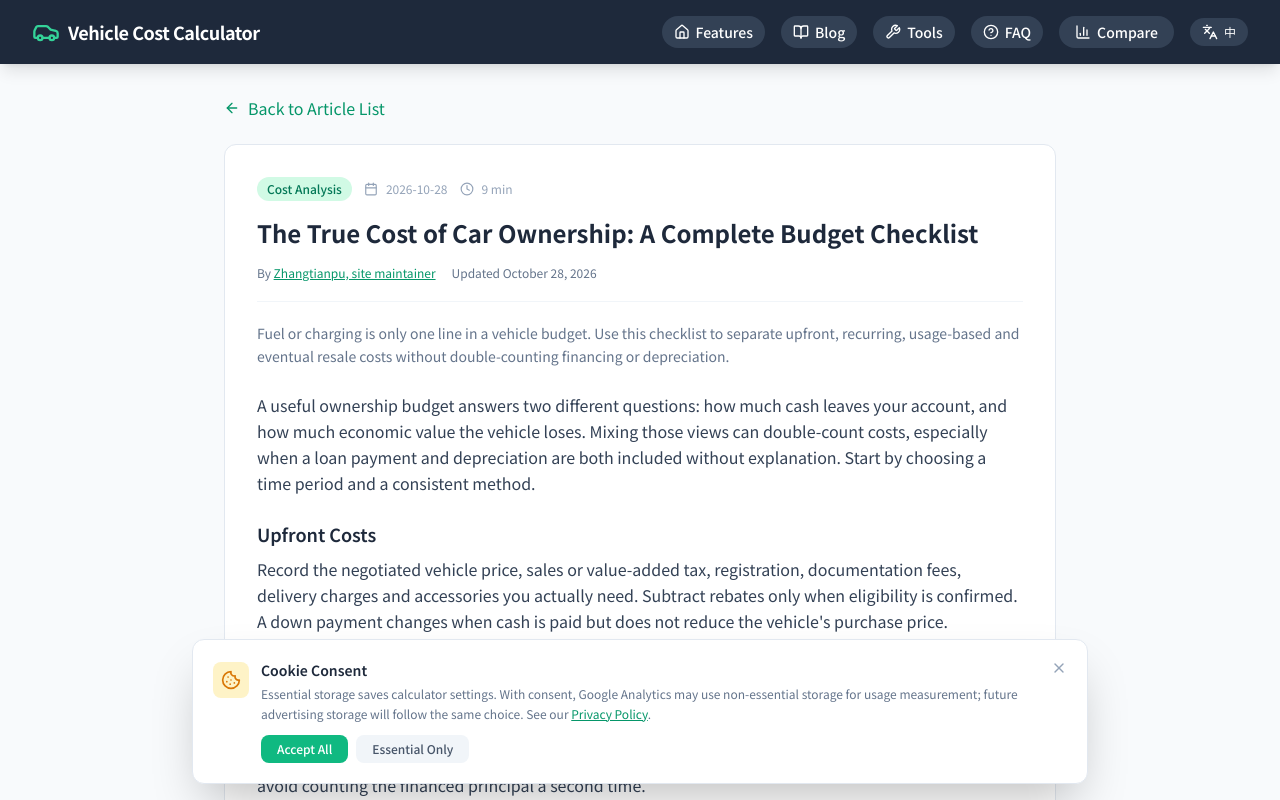
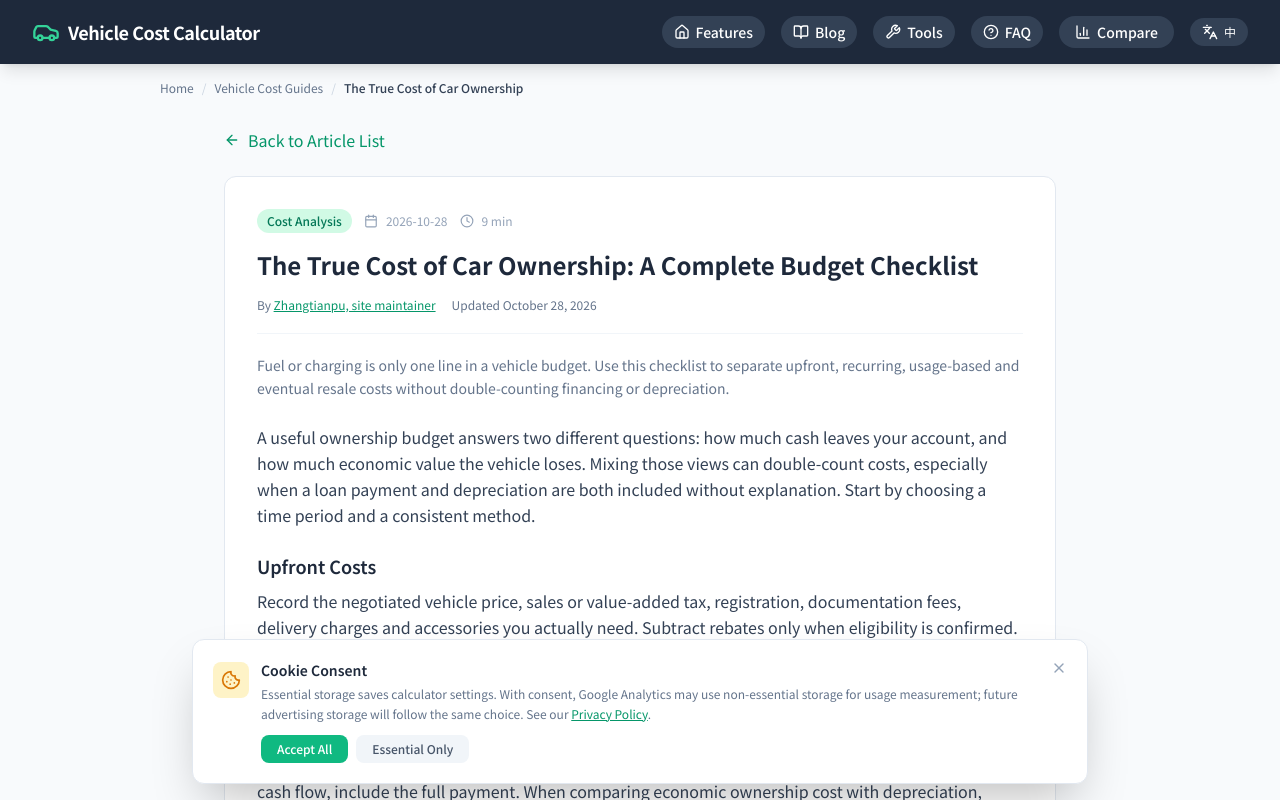
Before and after one commit to Zhangtianpu/Vehicle-Cost-Calculator, a React (Vite) app: page /blog/2 in a window 1280 px wide. Shown: the top 800 px of the page. Built offline with nearby package versions, Linux system fonts and the light colour scheme.

Commit message:
Add breadcrumbs to nested content pages

```diff
--- a/src/App.tsx
+++ b/src/App.tsx
@@ -5,6 +5,7 @@ import Footer from "@/components/layout/Footer";
 import CookieConsent from "@/components/layout/CookieConsent";
 import SeoManager from "@/components/layout/SeoManager";
 import RouteLoading from "@/components/layout/RouteLoading";
+import Breadcrumbs from "@/components/layout/Breadcrumbs";
 
 const CalculatorPage = lazy(() => import("@/pages/CalculatorPage"));
 const ComparePage = lazy(() => import("@/pages/ComparePage"));
@@ -37,6 +38,7 @@ export default function App() {
         <SeoManager />
         <Header />
         <main className="flex-1">
+          <Breadcrumbs />
           <Suspense fallback={<RouteLoading />}>
             <Routes>
               <Route path="/" element={<FeaturesPage />} />
--- /dev/null
+++ b/src/components/layout/Breadcrumbs.tsx
@@ -0,0 +1,80 @@
+import { Link, useLocation } from "react-router-dom";
+import { useLanguageStore } from "@/store/useLanguageStore";
+
+const SITE_URL = "https://sidehustle.top";
+
+const toolNames: Record<string, { en: string; zh: string }> = {
+  "/tools/cost-per-km": { en: "Cost per Mile Calculator", zh: "每公里用车成本计算器" },
+  "/tools/ev-break-even": { en: "EV Break-even Calculator", zh: "油车电车回本计算器" },
+  "/tools/fuel-cost": { en: "Fuel Cost Calculator", zh: "油费计算器" },
+  "/tools/depreciation": { en: "Car Depreciation Calculator", zh: "汽车折旧计算器" },
+  "/tools/charging-cost": { en: "EV Charging Cost Calculator", zh: "电动车充电费用计算器" },
+  "/tools/car-loan": { en: "Car Loan Calculator", zh: "车贷月供计算器" },
+  "/tools/monthly-car-cost": { en: "Monthly Car Cost Calculator", zh: "每月养车成本计算器" },
+  "/tools/car-affordability": { en: "Car Affordability Calculator", zh: "汽车购买力计算器" },
+  "/tools/lease-vs-buy": { en: "Lease vs Buy Calculator", zh: "汽车租赁还是购买计算器" },
+};
+
+const articleNames = [
+  { en: "Are EVs Cheaper Than Gas Cars?", zh: "电车真的比油车省钱吗？" },
+  { en: "The True Cost of Car Ownership", zh: "用车成本全解析" },
+  { en: "10 Ways to Lower Car Ownership Costs", zh: "降低用车成本的10个方法" },
+  { en: "How to Choose Car Insurance Coverage", zh: "车险怎么买更合适？" },
+];
+
+export default function Breadcrumbs() {
+  const { pathname } = useLocation();
+  const { locale } = useLanguageStore();
+  const isZh = locale === "zh";
+  const normalizedPath = pathname !== "/" ? pathname.replace(/\/$/, "") : "/";
+  const articleMatch = normalizedPath.match(/^\/blog\/(\d+)$/);
+  const article = articleMatch ? articleNames[Number(articleMatch[1]) - 1] : undefined;
+  const tool = toolNames[normalizedPath];
+
+  const trail = tool
+    ? [
+        { path: "/", name: isZh ? "首页" : "Home" },
+        { path: "/tools", name: isZh ? "用车工具" : "Car Cost Tools" },
+        { path: normalizedPath, name: isZh ? tool.zh : tool.en },
+      ]
+    : article
+      ? [
+          { path: "/", name: isZh ? "首页" : "Home" },
+          { path: "/blog", name: isZh ? "用车指南" : "Vehicle Cost Guides" },
+          { path: normalizedPath, name: isZh ? article.zh : article.en },
+        ]
+      : null;
+
+  if (!trail) return null;
+
+  const schema = {
+    "@context": "https://schema.org",
+    "@type": "BreadcrumbList",
+    itemListElement: trail.map((item, index) => ({
+      "@type": "ListItem",
+      position: index + 1,
+      name: item.name,
+      item: `${SITE_URL}${item.path === "/" ? "/" : `${item.path}/`}`,
+    })),
+  };
+
+  return (
+    <div className="mx-auto w-full max-w-5xl px-4 pt-4 sm:px-6 lg:px-8">
+      <nav aria-label={isZh ? "面包屑导航" : "Breadcrumb"} className="text-xs text-slate-500">
+        <ol className="flex flex-wrap items-center gap-2">
+          {trail.map((item, index) => (
+            <li key={item.path} className="flex items-center gap-2">
+              {index > 0 && <span aria-hidden="true" className="text-slate-300">/</span>}
+              {index < trail.length - 1 ? (
+                <Link to={item.path} className="hover:text-emerald-700 hover:underline">{item.name}</Link>
+              ) : (
+                <span aria-current="page" className="font-medium text-slate-700">{item.name}</span>
+              )}
+            </li>
+          ))}
+        </ol>
+      </nav>
+      <script id="breadcrumb-schema" type="application/ld+json" dangerouslySetInnerHTML={{ __html: JSON.stringify(schema) }} />
+    </div>
+  );
+}
--- a/src/entry-server.tsx
+++ b/src/entry-server.tsx
@@ -4,6 +4,7 @@ import { Route, Routes, StaticRouter } from "react-router";
 import Header from "@/components/layout/Header";
 import Footer from "@/components/layout/Footer";
 import RouteLoading from "@/components/layout/RouteLoading";
+import Breadcrumbs from "@/components/layout/Breadcrumbs";
 import CalculatorPage from "@/pages/CalculatorPage";
 import ComparePage from "@/pages/ComparePage";
 import FeaturesPage from "@/pages/FeaturesPage";
@@ -34,6 +35,7 @@ export function render(pathname: string) {
       <div className="min-h-screen flex flex-col bg-slate-50">
         <Header />
         <main className="flex-1">
+          <Breadcrumbs />
           <Suspense fallback={<RouteLoading />}>
             <Routes>
               <Route path="/" element={<FeaturesPage />} />
```
Also changed, not shown: 1 other file (tests, documents, lock files or other folders).
